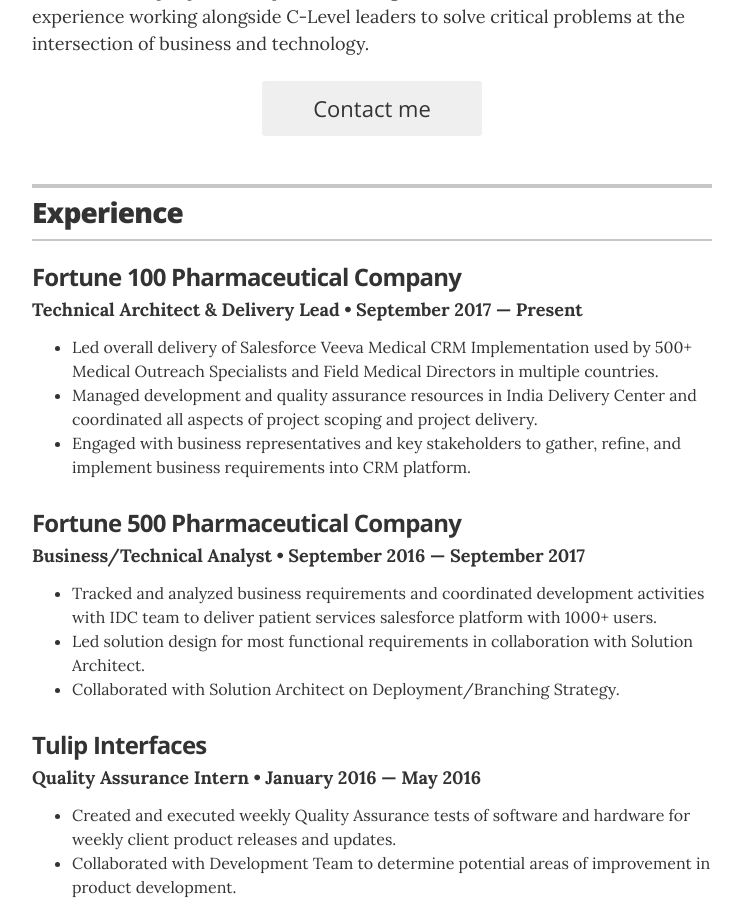
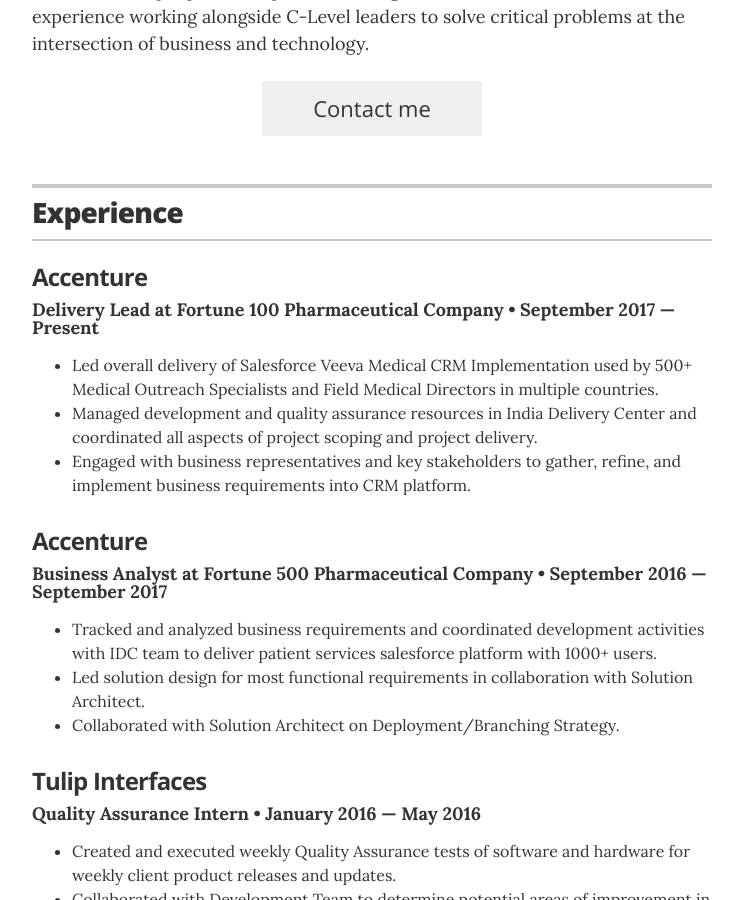
Before and after one commit to averleysen/resume, a Jekyll site: the page built from index.html, in a window 1280 px wide and 900 px high, scrolled down 374 px. Shown: the whole window, without its empty margins (268-1011 px from the left). Built offline with Jekyll 4.4.1, drawn with Linux system fonts in a browser that asks for light colours.

Commit message:
Update experience.yml

```diff
--- a/_data/experience.yml
+++ b/_data/experience.yml
@@ -1,12 +1,12 @@
 # Jobs
 # VP of Global Communications
-- company: Fortune 100 Pharmaceutical Company
-  position: Technical Architect & Delivery Lead
+- company: Accenture
+  position: Delivery Lead at Fortune 100 Pharmaceutical Company
   duration: September 2017 &mdash; Present
   summary: <ul class="resume-item-list"><li>Led overall delivery of Salesforce Veeva Medical CRM Implementation used by 500+ Medical Outreach Specialists and Field Medical Directors in multiple countries.</li><li>Managed development and quality assurance resources in India Delivery Center and coordinated all aspects of project scoping and project delivery.</li><li>Engaged with business representatives and key stakeholders to gather, refine, and implement business requirements into CRM platform. </li></ul>
 
-- company: Fortune 500 Pharmaceutical Company
-  position: Business/Technical Analyst
+- company: Accenture
+  position: Business Analyst at Fortune 500 Pharmaceutical Company
   duration: September 2016 &mdash; September 2017
   summary: <ul class="resume-item-list"><li>Tracked and analyzed business requirements and coordinated development activities with IDC team to deliver patient services salesforce platform with 1000+ users.</li><li>Led solution design for most functional requirements in collaboration with Solution Architect.</li><li>Collaborated with Solution Architect on Deployment/Branching Strategy.</li></ul>
 
```
